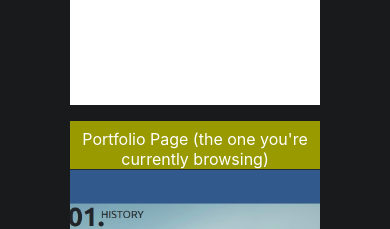
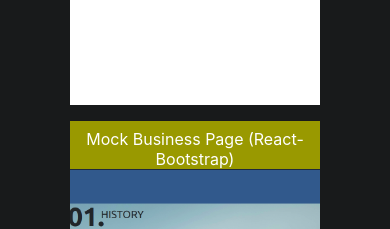
Before and after one commit to johnson7m/portfolio-website, a React (Create React App) app: page / in a window 390 px wide. Shown: the part 6440-6669 px from the top of the page. Built offline with nearby package versions, Linux system fonts and the light colour scheme.

Commit message:
Responsive project added

```diff
--- a/src/pages/Projects.js
+++ b/src/pages/Projects.js
@@ -89,8 +89,8 @@
                         </a>
                     </div>
                     <div className="div12 grid-item">
-                        <p className='project-header'>Portfolio Page (the one you're currently browsing)</p>
-                        <a href="https://github.com/johnson7m/portfolio-website" target="_blank" rel="noreferrer">
+                        <p className='project-header'>Mock Business Page (React-Bootstrap)</p>
+                        <a href="https://coalition-technologies-skills-test.netlify.app/#section1" target="_blank" rel="noreferrer">
                             <img className='project-image' src={project12}></img>
                         </a>
                     </div>
```
